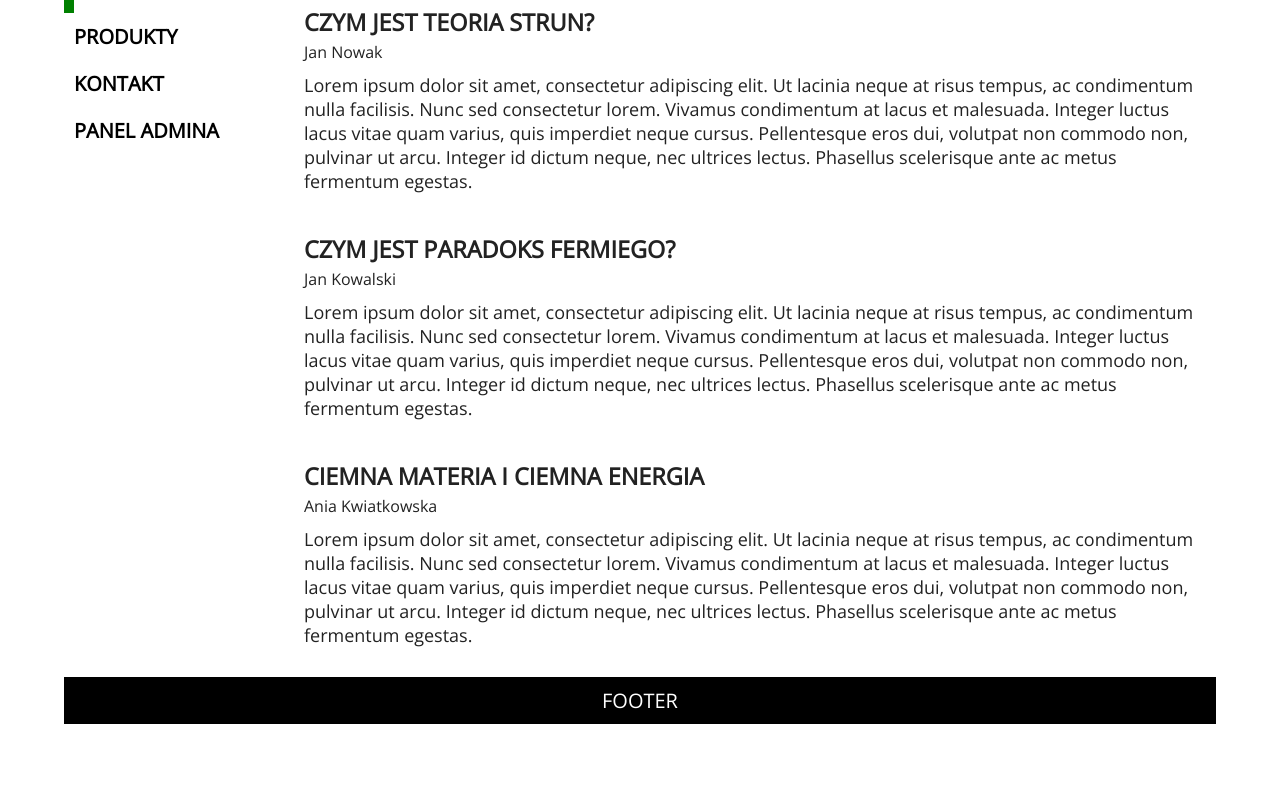
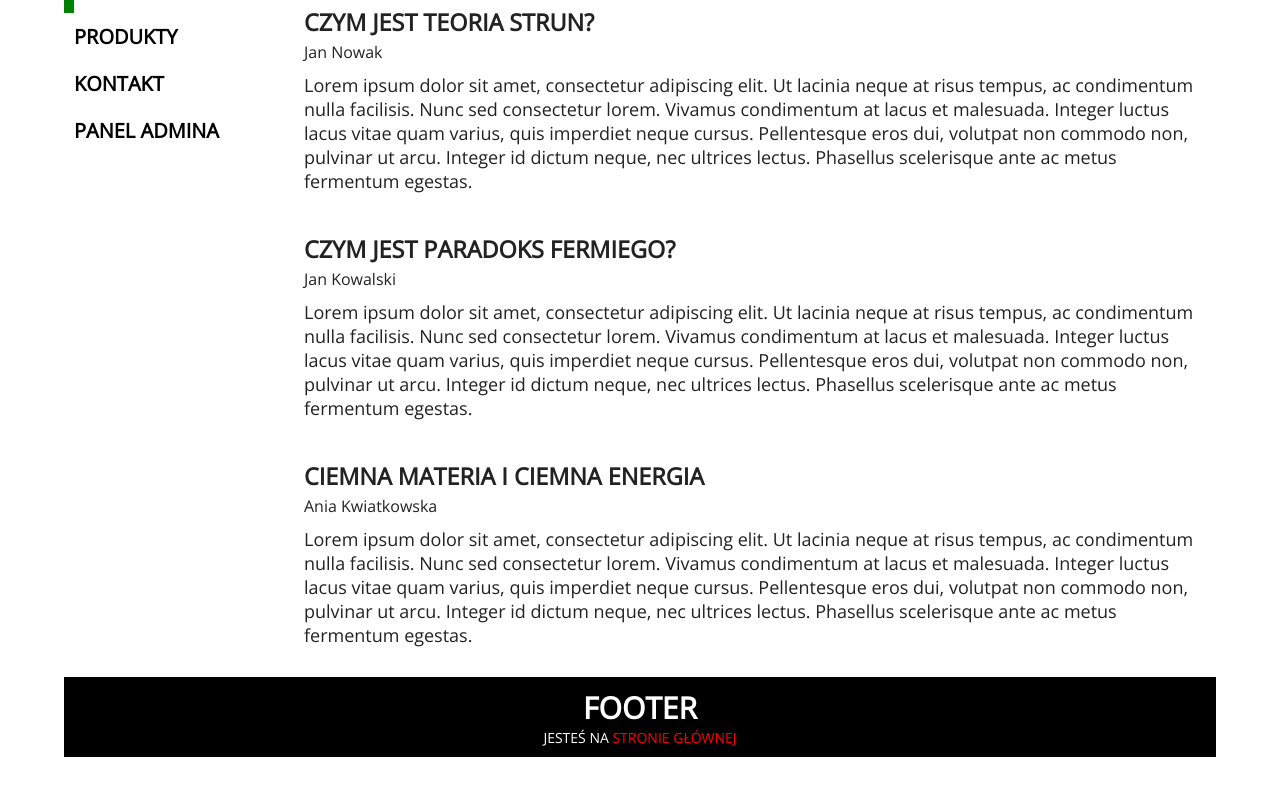
Before and after one commit to radek-winiecki/simple-website-in-react, a React (Create React App) app in the folder project/: page / in a window 1280 px wide. Shown: the part 304-1100 px from the top of the page. Before the commit the page ends 1028 px from the top, so only its background shows below. Built offline with nearby package versions, Linux system fonts and the light colour scheme.

Commit message:
Update the Footer and display the location of the relevant page

```diff
--- a/project/src/layouts/Footer.js
+++ b/project/src/layouts/Footer.js
@@ -1,8 +1,36 @@
 import React from "react";
+import {Route} from "react-router-dom";
+import "../styles/Footer.css"
 
 const Footer = () => {
     return (
-        <div>Footer</div>
+        <div>
+            <h2>Footer</h2>
+            <Route path="/" render={(props) => (
+                <p>Jesteś na <span>stronie głównej</span></p>
+            )
+            }/>
+
+            <Route path="/:page" exact render={(props) => {
+                return (
+                    <>
+                        <p>Jesteś na <span>{props.match.params.page}</span></p>
+                        <p>Jesteś na <span>{props.match.url}</span></p>
+                        <p>Jesteś na <span>{props.match.path}</span></p>
+                    </>
+                )
+            }}/>
+
+            <Route path="/:page/idProduct" exact render={(props) => {
+                return (
+                    <>
+                        <p>Jesteś na <span>{props.match.params.idProduct}</span></p>
+                        <p>Jesteś na <span>{props.match.url}</span></p>
+                        <p>Jesteś na <span>{props.match.path}</span></p>
+                    </>
+                )
+            }}/>
+        </div>
     );
 }
 
--- a/project/src/styles/App.css
+++ b/project/src/styles/App.css
@@ -34,4 +34,5 @@ footer {
   padding: 10px 0;
   text-align: center;
   text-transform: uppercase;
+  margin-bottom: 50px;
 }
--- /dev/null
+++ b/project/src/styles/Footer.css
@@ -0,0 +1,7 @@
+footer span {
+    color: red;
+}
+
+footer p {
+    font-size: 14px;
+}
```
